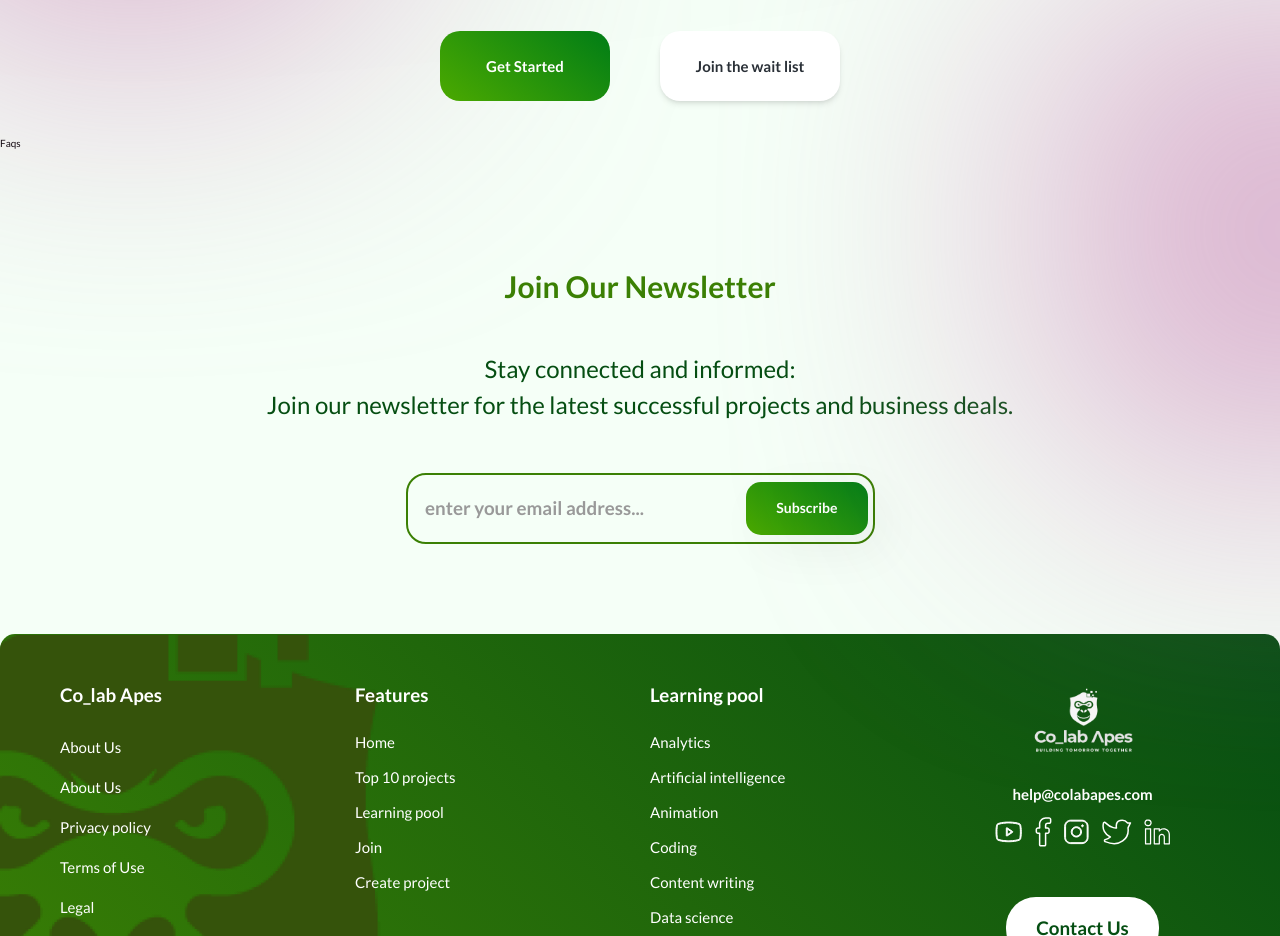
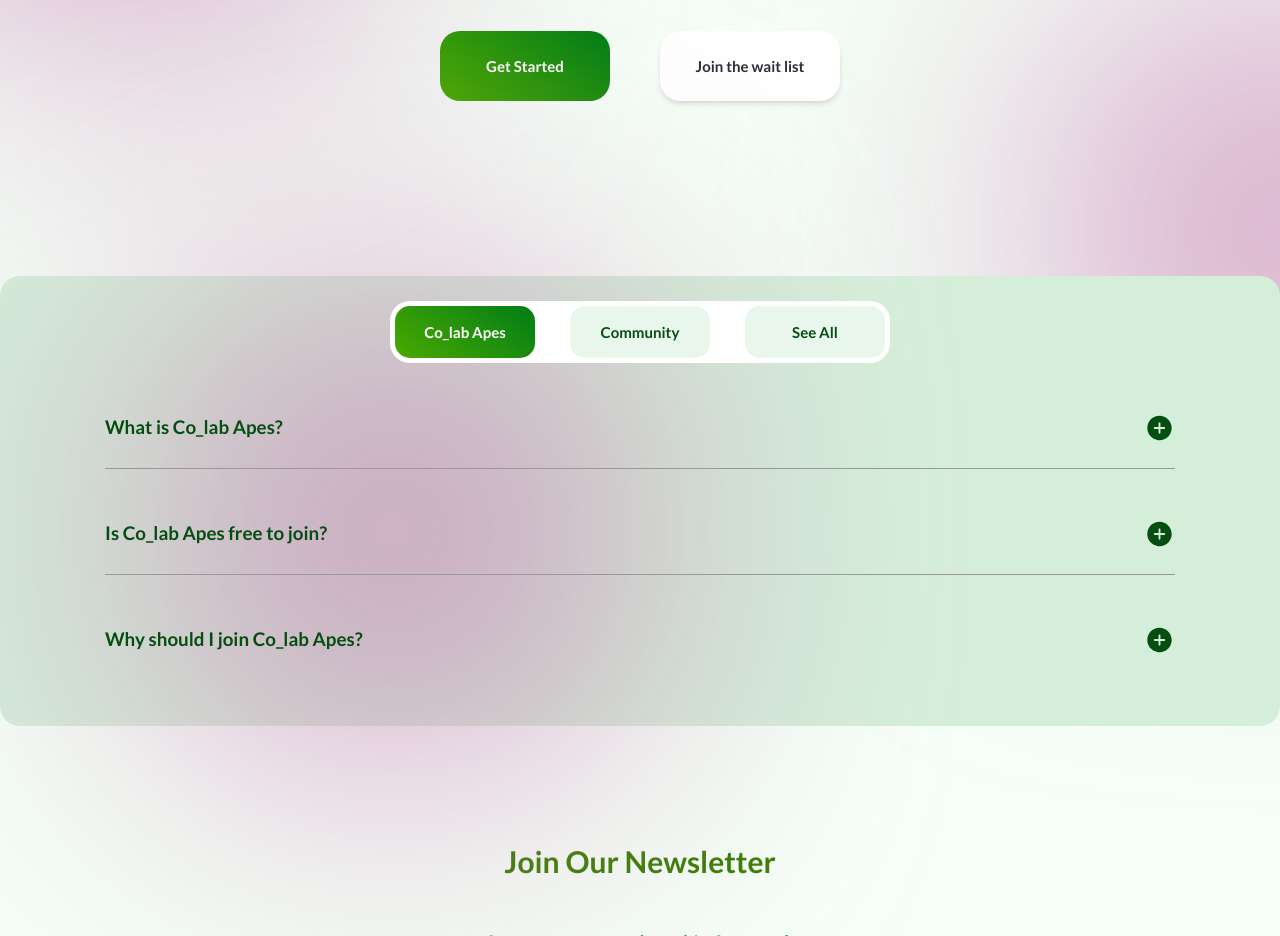
Before and after one commit to Colab-Apes/new_landing_page, a React (Vite) app: page / in a window 1280 px wide. Shown: the part 4140-5076 px from the top of the page. Built offline with nearby package versions, Linux system fonts and the light colour scheme.

Commit message:
working on it

```diff
--- a/src/NewLandingPage/components/Faqs.jsx
+++ b/src/NewLandingPage/components/Faqs.jsx
@@ -1,7 +1,50 @@
 import React from "react";
+import "../../App.css";
+import minus from "../../assets/icons/minus.svg";
+import plus from "../../assets/icons/plus.svg";
+const Faqs = () => {
+  return (
+    <div className="font-lato">
+      {" "}
+      <div className="faq bg-[#D5EEDA] mt-56 mt text-center container mx-auto px-10 relative z-20 rounded-[20px] h-[450px] py-10">
+        <div className="absolute z-[-10] blur-[150px] bottom-[-1rem] left-[20rem] w-[387px] h-[410px] bg-[#C26AAA] rounded-[410.85px]"></div>
+        <div className="w-full flex justify-center items-center">
+          <div className="bg-white w-[50rem] flex rounded-[20px]  justify-between px-2 py-2">
+            <button className="btngrad text-white text-2xl font-bold rounded-[15px] py-[16px] w-[14rem] ">
+              Co_lab Apes
+            </button>
 
-const Faqs = () => {
-  return <div>Faqs</div>;
+            <button className=" bg-[#E9F6EC] text-2xl font-bold text-[#054E12] rounded-[15px] py-[16px] w-[14rem] ">
+              Community
+            </button>
+            <button className="bg-[#E9F6EC] font-bold text-2xl text-[#054E12] rounded-[15px] py-[16px] w-[14rem] ">
+              See All
+            </button>
+          </div>
+        </div>
+
+        <div className=" px-32 mt-20">
+          <div className="flex justify-between items-center border-b border-b-[#999] pb-10">
+            <p className="text-3xl font-bold  text-[#054E12]">
+              What is Co_lab Apes?
+            </p>
+            <img src={plus} alt="" className="cursor-pointer" />
+          </div>
+          <div className="flex justify-between mt-20 items-center border-b border-b-[#999] pb-10">
+            <p className="text-3xl font-bold  text-[#054E12]">
+              Is Co_lab Apes free to join?
+            </p>
+            <img src={plus} alt="" className="cursor-pointer" />
+          </div>
+          <div className="flex mt-20 justify-between items-center ">
+            <p className="text-3xl font-bold  text-[#054E12]">
+              Why should I join Co_lab Apes?
+            </p>
+            <img src={plus} alt="" className="cursor-pointer" />
+          </div>
+        </div>
+      </div>
+    </div>
+  );
 };
-
 export default Faqs;
```
Also changed, not shown: src/assets/icons/minus.svg (added), src/assets/icons/plus.svg (added).
